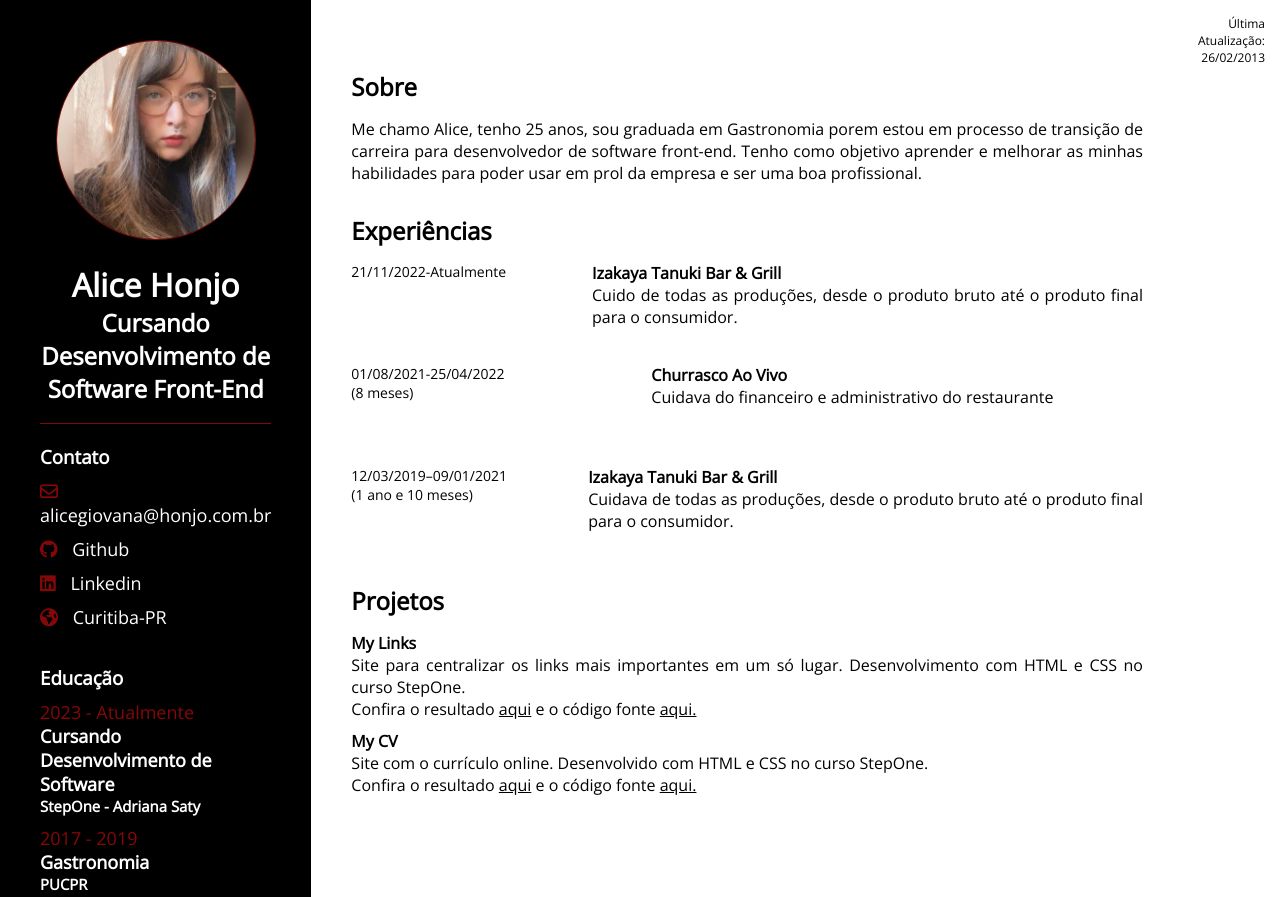
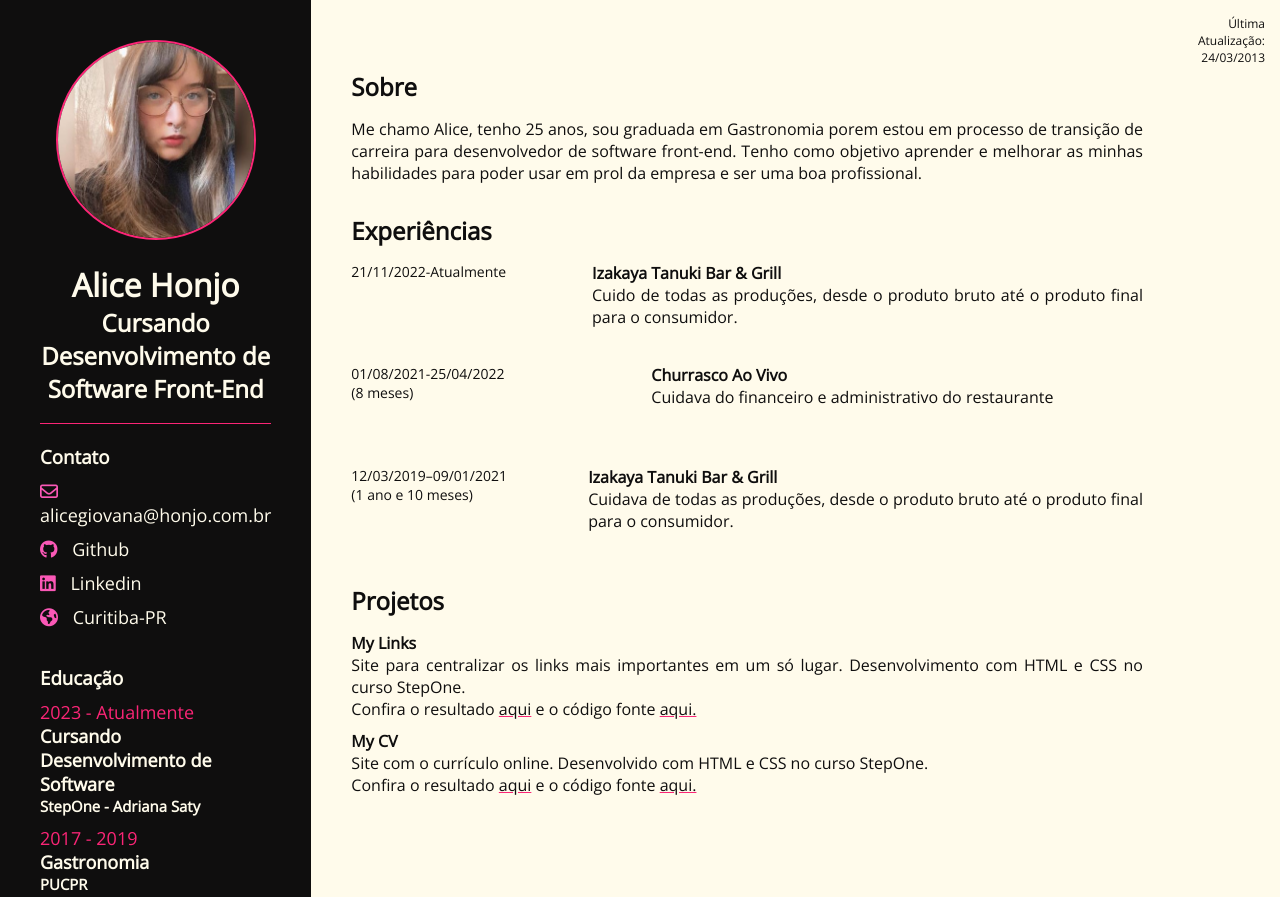
Before and after one commit to AliceHonjo/my-cv, a plain HTML site: page index.html in a window 1280 px wide. Shown: the top 897 px of the page. Drawn offline with nearby package versions, Linux system fonts and the light colour scheme.

Commit message:
Add files via upload

```diff
--- a/index.html
+++ b/index.html
@@ -4,7 +4,7 @@
 <head>
     <meta charset="UTF-8">
     <meta name="viewport" content="width=device-width, initial-scale=1.0">
-    <title>Alice Honjo</title>
+    <title>Alice Honjo - Curriculum</title>
     <link rel="stylesheet" media="screen" href="styles.css">
     <script src="https://kit.fontawesome.com/af87bcca64.js" crossorigin="anonymous"></script>
 </head>
@@ -136,7 +136,7 @@
             </section>
         </div>
         <div class="data">
-            </p>Última Atualização: 26/02/2013</p>
+            </p>Última Atualização: 24/03/2013</p>
         </div>
     </div>
     </div>
--- a/styles.css
+++ b/styles.css
@@ -9,9 +9,9 @@
 }
 
 .information-column{
-    background-color:#000;
+    background-color:#0F0E0E;
     padding: 40px;
-    color: #fff;
+    color: #FFFBEB;
     text-align: center;
 }
 
@@ -19,16 +19,16 @@
     width: 300px;
     height: 300px;
     border-radius: 50%;
-    border-color: #850808;
+    border-color: #FB2576;
     border-style: solid;
-    border-width: 1px;
+    border-width: 2px;
     margin-bottom: 18px;
 
 }
 
 .information-column hr{
     border: none;
-    border-bottom: 1px solid #850808;
+    border-bottom: 1px solid #FB2576;
     margin-top: 18px;
 
 }
@@ -49,13 +49,13 @@
 }
 
 .contact-description i{
-    color: #850808;
+    color: #FA58B6;
     margin-right: 10px;
 }
 
 .contact-description a{
     text-decoration: none;
-    color: #fff;
+    color: #FFFBEB;
     font-size: 18px;
 }
 
@@ -64,11 +64,11 @@
 }
 
 .education-description p{
-    color: #850808;
+    color: #FB2576;
 }
 
 .language-description .percent{
-    background-color: #850808;
+    background-color: #FA58B6;
     margin-top: 5px;
     height: 6px;
     width: 205px;
@@ -81,7 +81,7 @@
 
 .language-description .percent div {
     height: 6px;
-    background-color: rgba(250, 36, 36, 0.616);
+    background-color: #FB2576;
 }
 
 .language-description .percent.english div {
@@ -95,9 +95,9 @@
 
 .experiences-column{
     padding: 40px;
-    background-color: #fff;
+    background-color: #FFFBEB;
     text-align: center;
-    color: #000;
+    color: #0F0E0E;
 }
 
 .experiences-column h2{
@@ -132,7 +132,8 @@ section h3{
 }
 .experiences-column a{
     text-decoration: underline;
-    color: #000;
+    text-decoration-color: #FB2576;
+    color: #0F0E0E;
 }
 
 .project h3{
@@ -143,6 +144,8 @@ section h3{
     font-size: 12px;
     text-align: right;
     padding: 15px;
+    background-color: #FFFBEB;
+    color: #0F0E0E;
 }
 
 
```
